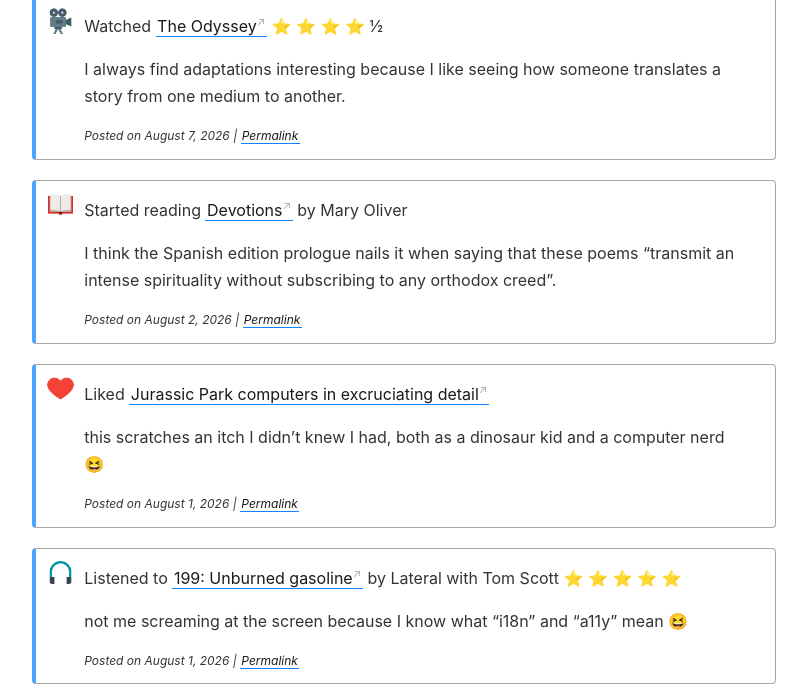
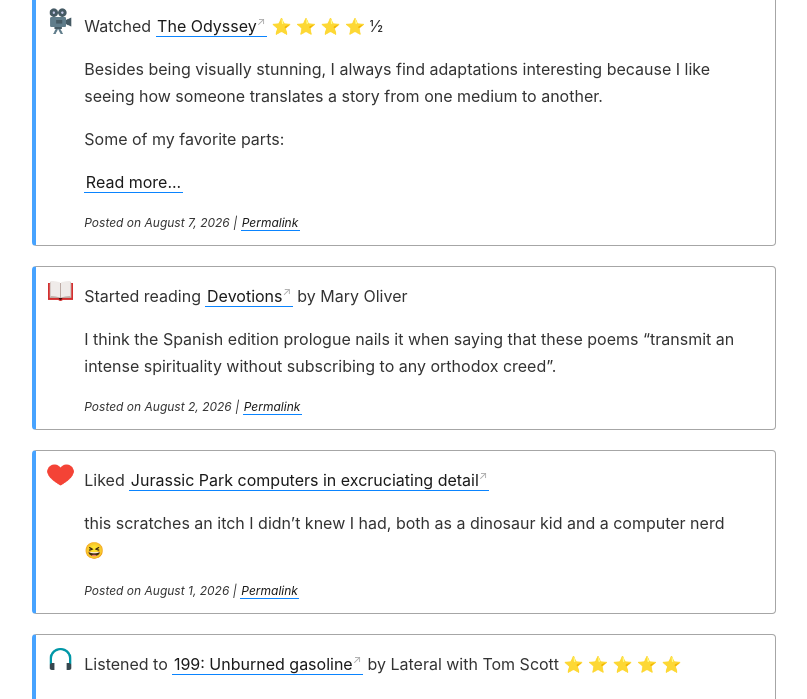
Before and after one commit to ricardochavezt/ricardochavezt.com, a Jekyll site: the page built from _pages/posts.html, in a window 1280 px wide and 900 px high, scrolled down 1079 px, cut to the strip 201-900 px from the top of the window. Shown: the whole strip, without its empty margins (236-1043 px from the left). Built offline with Jekyll 4.4.1, drawn with Linux system fonts in a browser that asks for light colours; some of the changed lines change nothing that is shown.

Commit message:
updated watch post

```diff
--- a/watched/_posts/2026-08-07-f2ad6.md
+++ b/watched/_posts/2026-08-07-f2ad6.md
@@ -12,6 +12,25 @@
   content: Odysseus, the legendary King of Ithaca, embarks on a long and perilous journey home following the Trojan War. Throughout his voyage, he is forced to confront the whims of gods, mythological monsters, and trials that stretch both his cunning and his humanity to the breaking point.
 progress: finished
 rating: "4.5"
+show_excerpt_only: true
+excerpt_separator: <!--more-->
 ---
 
-I always find adaptations interesting because I like seeing how someone translates a story from one medium to another.
+Besides being visually stunning, I always find adaptations interesting because I like seeing how someone translates a story from one medium to another.
+
+Some of my favorite parts:
+<!--more-->
+- One that I found surprisingly resonating with me is when Odysseus is finally ready to leave Calypso, and she tells him:
+
+> You're a man who needs to control his fate. But you cannot control this. You must give yourself to the storm, give yourself to Poseidon. And take your punishment. Give up the fight, give up control and live. It is a leap of faith you haven't yet made, Odysseus.
+
+(thanks [IMDB](https://www.imdb.com/title/tt33764258/quotes/?item=qt8879188&ref_=ext_shr_lnk))
+
+For someone who finds leaps of faith challenging, this hit close to home.
+
+- Everyone is complaining (and rightfully so) about the things Nolan left out, but I'm just happy he _didn't_ leave out the story of [Argos](https://en.wikipedia.org/wiki/Argos_(dog)) 🥲 (the only other cinematic adaptation I've seen, the one from 1997 with Arman Assante, did not include it)
+
+Interesting things people are saying elsewhere:
+
+- [This post by @claireheywoodauthor on Instagram](https://www.instagram.com/p/DbVnODeDQH5/) makes a very interesting point on why Nolan's Odysseus lacks some of the more complicated (even problematic) characteristics present in the Homeric poem.
+- [This other post by @kellysarri on Instagram](https://www.instagram.com/p/DbciR8hiB-u/) argues that maybe the best thing about the movie isn't the movie itself, but the effect it is having on people, i.e. the renewed interest in reading and discussing classical texts and in the humanities in general.
```
